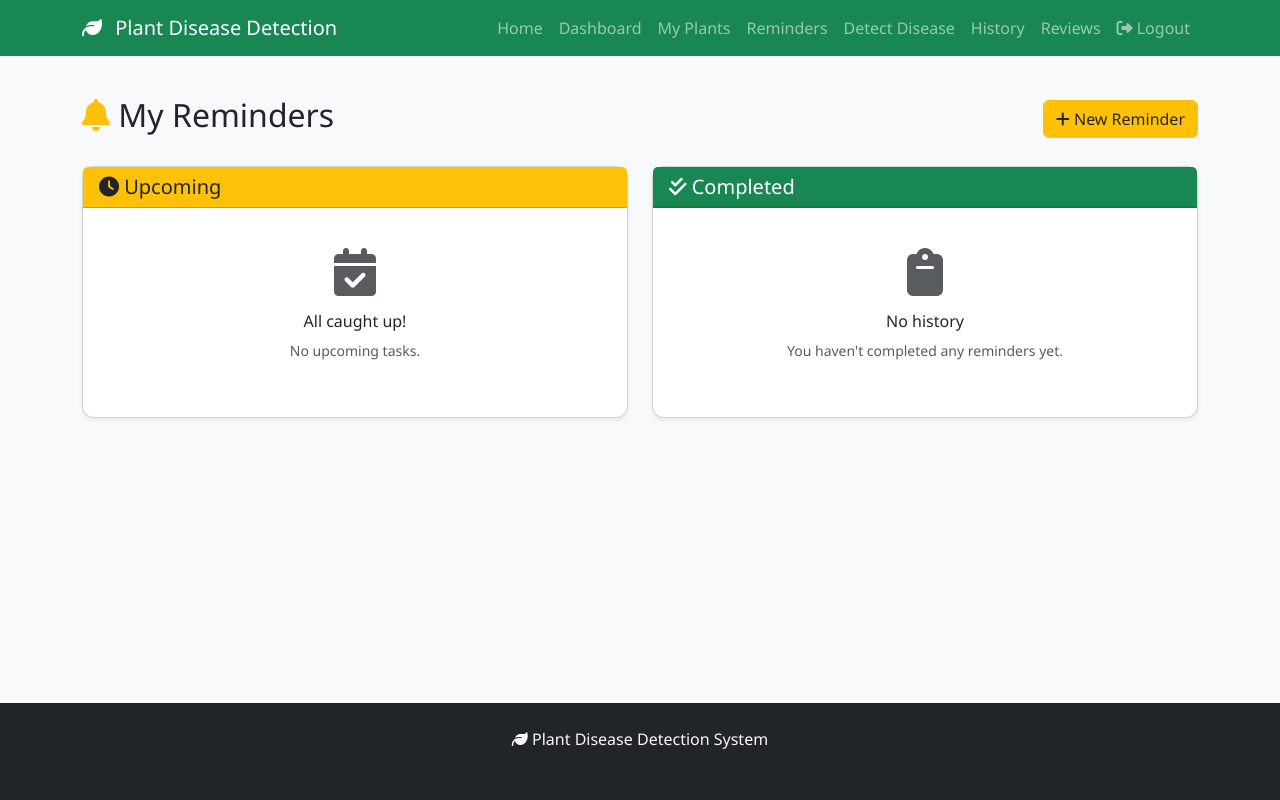
After one commit to parvezmohammedakram-jpg/plant-disease-detection-system, a Flask app: page /reminders/ in a window 1280 px wide. The commit adds this page. Run offline with Flask 3, Linux system fonts and the light colour scheme; the visitor is signed in with stand-in values (Sample User, id 1); data that the repository does not hold is empty; some libraries are stand-ins or nearby versions.

Commit message:
feat: complete Phase 5 Treatment & Follow-up
- Create reminders blueprint for tracking care tasks
- Add UI for listing pending/completed reminders
- Add functionality to schedule reminders linked to specific plants
- Update base nav to include Reminders

```diff
--- a/app/__init__.py
+++ b/app/__init__.py
@@ -52,6 +52,7 @@ def _register_blueprints(app):
     from .reviews.routes import reviews_bp
     from .admin.routes import admin_bp
     from .plants.routes import plants_bp
+    from .reminders.routes import reminders_bp
 
     app.register_blueprint(main_bp)
     app.register_blueprint(auth_bp, url_prefix='/auth')
@@ -59,6 +60,7 @@ def _register_blueprints(app):
     app.register_blueprint(reviews_bp, url_prefix='/reviews')
     app.register_blueprint(admin_bp, url_prefix='/admin')
     app.register_blueprint(plants_bp, url_prefix='/plants')
+    app.register_blueprint(reminders_bp, url_prefix='/reminders')
 
 
 def _register_error_handlers(app):
--- /dev/null
+++ b/app/reminders/__init__.py
@@ -0,0 +1,6 @@
+"""Reminders blueprint for scheduling plant care follow-ups."""
+from flask import Blueprint
+
+reminders_bp = Blueprint('reminders', __name__)
+
+from . import routes
--- /dev/null
+++ b/app/reminders/routes.py
@@ -0,0 +1,113 @@
+"""
+Reminders routes for Treatment & Follow-up (Phase 5).
+"""
+from datetime import datetime, timezone
+from bson.objectid import ObjectId
+from flask import render_template, request, redirect, url_for, session, flash
+
+from . import reminders_bp
+from ..extensions import get_db
+from ..utils.decorators import login_required
+
+
+@reminders_bp.route('/')
+@login_required
+def index():
+    """List user's active and past reminders."""
+    db = get_db()
+    user_id = session['user_id']
+
+    # We join with plants collection to get plant name
+    reminders_cursor = db['reminders'].aggregate([
+        {'$match': {'user_id': user_id}},
+        {'$addFields': {'plant_obj_id': {'$toObjectId': '$plant_id'}}},
+        {'$lookup': {
+            'from': 'plants',
+            'localField': 'plant_obj_id',
+            'foreignField': '_id',
+            'as': 'plant_info'
+        }},
+        {'$unwind': {'path': '$plant_info', 'preserveNullAndEmptyArrays': True}},
+        {'$sort': {'due_date': 1}}
+    ])
+
+    reminders = list(reminders_cursor)
+
+    # Separate into pending and completed
+    now = datetime.now(timezone.utc)
+    pending = []
+    completed = []
+
+    for r in reminders:
+        if r.get('status') == 'completed':
+            completed.append(r)
+        else:
+            r['is_overdue'] = r.get('due_date') and r['due_date'].replace(tzinfo=timezone.utc) < now
+            pending.append(r)
+
+    return render_template('reminders/index.html', pending=pending, completed=completed)
+
+
+@reminders_bp.route('/add', methods=['GET', 'POST'])
+@login_required
+def add():
+    """Create a new reminder."""
+    db = get_db()
+    user_id = session['user_id']
+
+    if request.method == 'POST':
+        plant_id = request.form.get('plant_id')
+        title = request.form.get('title', '').strip()
+        due_date_str = request.form.get('due_date')
+
+        if not title or not due_date_str:
+            flash('Title and Due Date are required.', 'error')
+            return redirect(url_for('reminders.add'))
+
+        try:
+            due_date = datetime.strptime(due_date_str, '%Y-%m-%d')
+            # Set to end of day in UTC for simplicity or keep as midnight
+        except ValueError:
+            flash('Invalid date format.', 'error')
+            return redirect(url_for('reminders.add'))
+
+        db['reminders'].insert_one({
+            'user_id': user_id,
+            'plant_id': plant_id,  # Can be empty string for general reminders
+            'title': title,
+            'status': 'pending',
+            'due_date': due_date,
+            'created_at': datetime.now(timezone.utc)
+        })
+
+        flash('Reminder scheduled.', 'success')
+
+        # If redirected from a specific plant view, we could return there
+        next_url = request.form.get('next')
+        if next_url:
+            return redirect(next_url)
+
+        return redirect(url_for('reminders.index'))
+
+    # GET request - fetch plants for dropdown
+    plants = list(db['plants'].find({'user_id': user_id}).sort('name', 1))
+    preselect_plant = request.args.get('plant_id')
+    return render_template('reminders/add.html', plants=plants, preselect_plant=preselect_plant)
+
+
+@reminders_bp.route('/<reminder_id>/complete', methods=['POST'])
+@login_required
+def complete(reminder_id):
+    """Mark a reminder as completed."""
+    db = get_db()
+    result = db['reminders'].update_one(
+        {'_id': ObjectId(reminder_id), 'user_id': session['user_id']},
+        {'$set': {'status': 'completed', 'completed_at': datetime.now(timezone.utc)}}
+    )
+
+    if result.modified_count:
+        flash('Reminder marked as completed!', 'success')
+    else:
+        flash('Reminder not found.', 'error')
+
+    return redirect(url_for('reminders.index'))
--- a/templates/base.html
+++ b/templates/base.html
@@ -30,6 +30,9 @@
                     </li>
                     <li class="nav-item">
                         <a class="nav-link" href="{{ url_for('plants.index') }}">My Plants</a>
+                    </li>
+                    <li class="nav-item">
+                        <a class="nav-link" href="{{ url_for('reminders.index') }}">Reminders</a>
                     </li>
                     <li class="nav-item">
                         <a class="nav-link" href="{{ url_for('predictions.detect') }}">Detect Disease</a>
--- /dev/null
+++ b/templates/reminders/index.html
@@ -0,0 +1,95 @@
+{% extends "base.html" %}
+{% block title %}My Reminders - Plant Disease Detection{% endblock %}
+
+{% block content %}
+<div class="d-flex justify-content-between align-items-center mb-4">
+    <h2><i class="fas fa-bell text-warning"></i> My Reminders</h2>
+    <a href="{{ url_for('reminders.add') }}" class="btn btn-warning text-dark">
+        <i class="fas fa-plus"></i> New Reminder
+    </a>
+</div>
+
+<div class="row">
+    <!-- Pending Reminders -->
+    <div class="col-md-6 mb-4">
+        <div class="card shadow-sm h-100">
+            <div class="card-header bg-warning text-dark">
+                <h5 class="mb-0"><i class="fas fa-clock"></i> Upcoming</h5>
+            </div>
+            <div class="card-body">
+                {% if pending %}
+                <ul class="list-group list-group-flush">
+                    {% for r in pending %}
+                    <li class="list-group-item px-0">
+                        <div class="d-flex justify-content-between align-items-start">
+                            <div>
+                                <h6 class="mb-1 {% if r.is_overdue %}text-danger{% endif %}">
+                                    {{ r.title }}
+                                    {% if r.is_overdue %}<span class="badge bg-danger ms-1">Overdue</span>{% endif %}
+                                </h6>
+                                {% if r.plant_info %}
+                                <p class="mb-1 text-muted small"><i class="fas fa-seedling"></i> {{ r.plant_info.name }}</p>
+                                {% endif %}
+                                <small class="{% if r.is_overdue %}text-danger{% else %}text-muted{% endif %}">
+                                    Due: {{ r.due_date.strftime('%Y-%m-%d') }}
+                                </small>
+                            </div>
+                            <form method="POST" action="{{ url_for('reminders.complete', reminder_id=r._id) }}">
+                                <input type="hidden" name="csrf_token" value="{{ csrf_token() }}"/>
+                                <button type="submit" class="btn btn-sm btn-outline-success" title="Mark as Done">
+                                    <i class="fas fa-check"></i>
+                                </button>
+                            </form>
+                        </div>
+                    </li>
+                    {% endfor %}
+                </ul>
+                {% else %}
+                <div class="text-center py-4">
+                    <i class="fas fa-calendar-check fa-3x text-muted mb-3"></i>
+                    <h6>All caught up!</h6>
+                    <p class="text-muted small">No upcoming tasks.</p>
+                </div>
+                {% endif %}
+            </div>
+        </div>
+    </div>
+
+    <!-- Completed Reminders -->
+    <div class="col-md-6 mb-4">
+        <div class="card shadow-sm h-100">
+            <div class="card-header bg-success text-white">
+                <h5 class="mb-0"><i class="fas fa-check-double"></i> Completed</h5>
+            </div>
+            <div class="card-body">
+                {% if completed %}
+                <ul class="list-group list-group-flush">
+                    {% for r in completed %}
+                    <li class="list-group-item px-0 opacity-75">
+                        <div class="d-flex justify-content-between align-items-start">
+                            <div>
+                                <h6 class="mb-1 text-decoration-line-through">{{ r.title }}</h6>
+                                {% if r.plant_info %}
+                                <p class="mb-1 text-muted small"><i class="fas fa-seedling"></i> {{ r.plant_info.name }}</p>
+                                {% endif %}
+                                <small class="text-muted">
+                                    Done: {{ r.completed_at.strftime('%Y-%m-%d') if r.completed_at else 'N/A' }}
+                                </small>
+                            </div>
+                            <span class="badge bg-success"><i class="fas fa-check"></i></span>
+                        </div>
+                    </li>
+                    {% endfor %}
+                </ul>
+                {% else %}
+                <div class="text-center py-4">
+                    <i class="fas fa-clipboard fa-3x text-muted mb-3"></i>
+                    <h6>No history</h6>
+                    <p class="text-muted small">You haven't completed any reminders yet.</p>
+                </div>
+                {% endif %}
+            </div>
+        </div>
+    </div>
+</div>
+{% endblock %}
```
Also changed, not shown: docs/IMPLEMENTATION_PLAN.md (+3 -3 lines), templates/reminders/add.html (added, +62 -0 lines).
